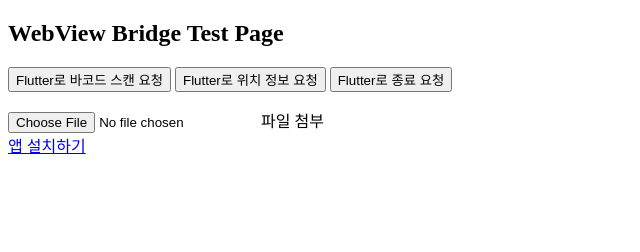
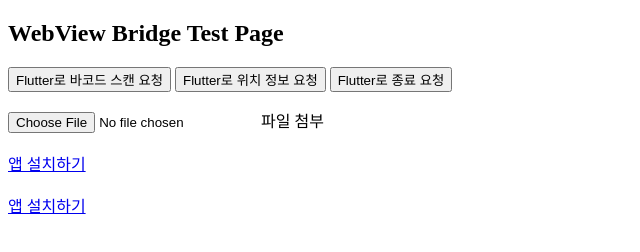
Before and after one commit to iapb1021/webview-test, a plain HTML site: page index.html in a window 1280 px wide. Shown: the whole page, without its empty margins (0-640 px from the left). Drawn offline with Linux system fonts and the light colour scheme.

Commit message:
Add additional app installation link in index.html
Added a second app installation link for a different manifest.

```diff
--- a/index.html
+++ b/index.html
@@ -19,8 +19,13 @@
 
 <input type="file" name="file1">파일 첨부</input>
 <br/>
-
+<br/>
   <a href="itms-services://?action=download-manifest&url=https://iapb1021.github.io/webview-test/manifest.plist">
+  앱 설치하기
+</a>
+  <br/>
+<br/>
+  <a href="itms-services://?action=download-manifest&url=https://iapb1021.github.io/webview-test/manifest_nkis.plist">
   앱 설치하기
 </a>
 
```
